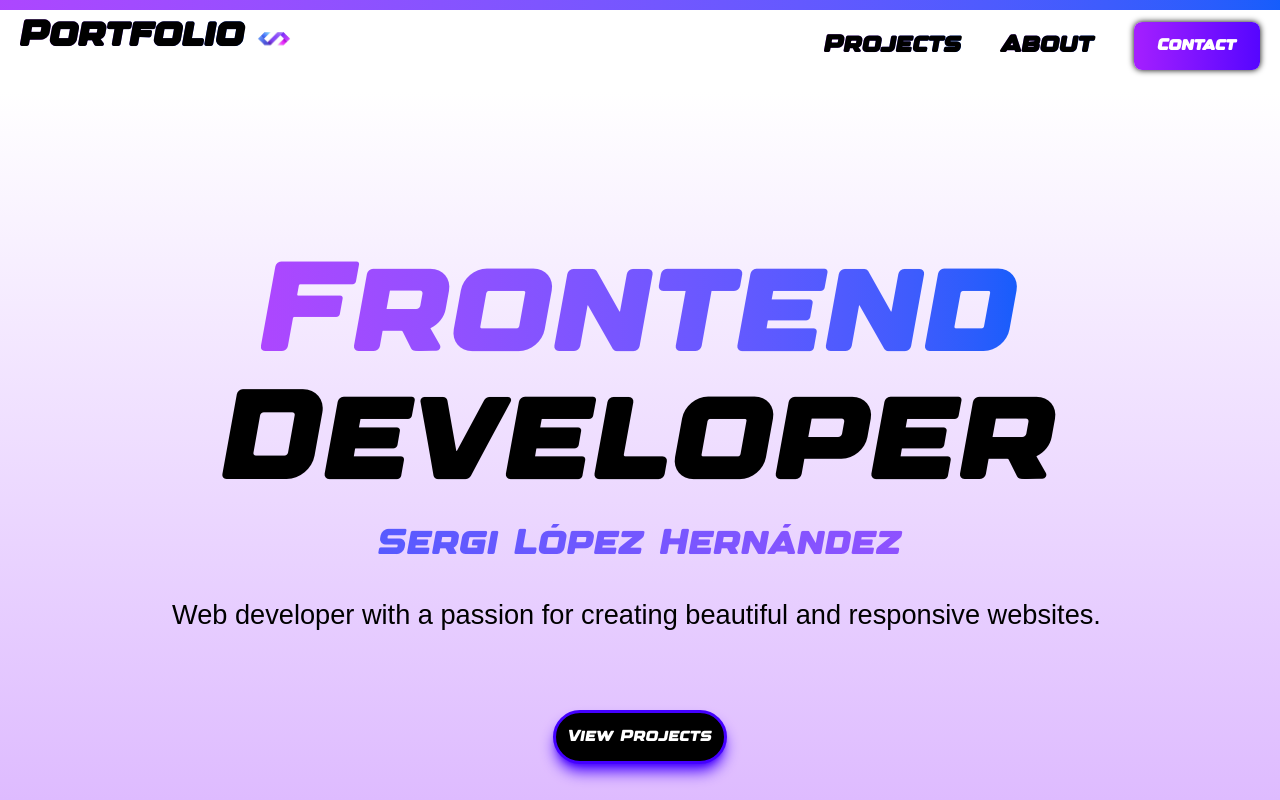
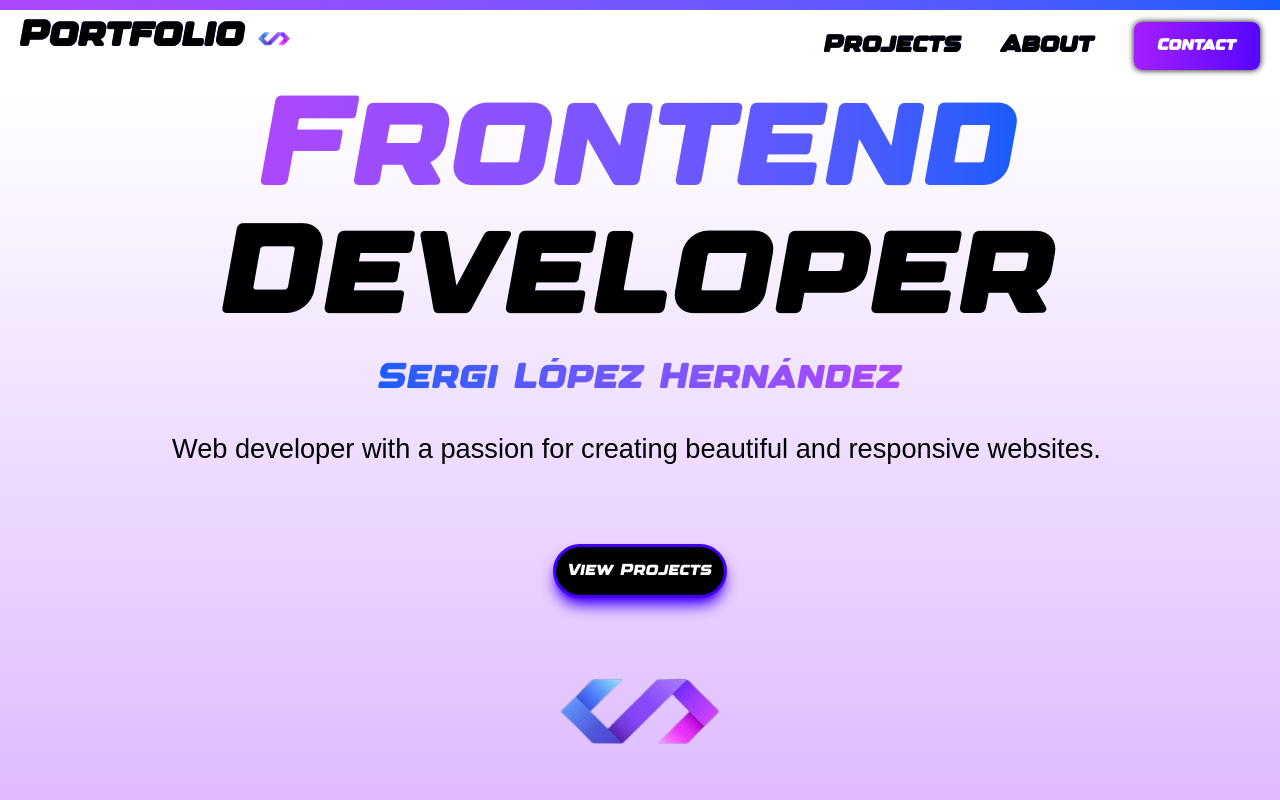
Before and after one commit to sergilh/Portfolio, a Next.js app in the folder portfolio-frontend-dev/: page / in a window 1280 px wide. Shown: the top 800 px of the page. Built offline with nearby package versions, Linux system fonts and the light colour scheme.

Commit message:
Mejoras rendimiento scroll

```diff
--- a/portfolio-frontend-dev/src/app/components/AboutMe.js
+++ b/portfolio-frontend-dev/src/app/components/AboutMe.js
@@ -1,32 +1,21 @@
-import { useState, useRef } from "react";
-import { useTransform, useScroll, motion } from "framer-motion";
+import { useRef } from "react";
 import Skills from "./Skills";
-import useScrollOpacity from "../utils/motionEffects";
 
 const AboutMe = () => {
 	const ref = useRef(null);
 
-	const { opacity, opacityOut } = useScrollOpacity(ref, [
-		"start start",
-		"end start",
-	]);
 	return (
 		<section
 			id="about"
 			className="bg-[#8716f7] bg-linear-to-b from-purple-300 via-60% via-blue-300  rounded-b-[12vw] flex justify-center items-center scroll-smooth h-auto "
 		>
-			<div className="sticky top-0 flex mb-20 h-auto w-full">
+			<div className="relative flex mb-20 h-auto w-full">
 				<div className="flex flex-col items-center justify-center mt-20 px-6 text-center h-auto w-full">
 					<h2 className="font-[ThirdFont] text-white text-4xl md:text-5xl transition-all duration-200 mb-10 hover:text-white">
 						Hi, I&apos;m Sergi
 					</h2>
 
-					<motion.div
-						ref={ref}
-						style={{ opacity }}
-						transition={{ duration: 0.7 }}
-						className="w-full sm:max-w-3xl h-auto w-full bg-gradient-to-b from-white via-white to-purple-100 font-[SecondaryFont] flex flex-col  items-center justify-center backdrop-blur-sm border border-black/10 text-black px-8 py-8  rounded-3xl shadow-xl/30 transition-shadow duration-200  hover:shadow-2xl cursor-pointer"
-					>
+					<div className="w-full sm:max-w-3xl h-auto w-full bg-gradient-to-b from-white via-white to-purple-100 font-[SecondaryFont] flex flex-col  items-center justify-center  border border-black/10 text-black px-8 py-8  rounded-3xl shadow-xl/30 transition-shadow duration-200  hover:shadow-2xl cursor-pointer">
 						<div className="flex items-center justify-center w-full mb-6">
 							<div className="h-[2px] bg-gradient-to-r from-white to-purple-400 flex-grow mx-3"></div>
 							<h3 className="text-3xl bg-clip-text text-transparent bg-gradient-to-r from-purple-500 to-blue-600  uppercase whitespace-nowrap ">
@@ -52,7 +41,7 @@ const AboutMe = () => {
 								Download CV
 							</button>
 						</a>
-					</motion.div>
+					</div>
 					<Skills />
 				</div>
 			</div>
--- a/portfolio-frontend-dev/src/app/components/Header.js
+++ b/portfolio-frontend-dev/src/app/components/Header.js
@@ -1,6 +1,4 @@
 import Image from "next/image";
-import Link from "next/link";
-import { useTransform, useScroll, motion } from "framer-motion";
 
 const Header = () => {
 	return (
--- a/portfolio-frontend-dev/src/app/components/Hero.js
+++ b/portfolio-frontend-dev/src/app/components/Hero.js
@@ -2,42 +2,17 @@
 import { React, useRef, useState } from "react";
 import { TypeAnimation } from "react-type-animation";
 import Image from "next/image";
-import {
-	useTransform,
-	useScroll,
-	useSpring,
-	motion,
-	useMotionValueEvent,
-} from "framer-motion";
+
 /*Componentes*/
 import AboutMe from "./AboutMe";
 
 const Hero = () => {
-	/*Animaciones Scroll*/
-	const [effectFinish, setEffectFinish] = useState(false);
-	const ref = useRef(null);
-	const { scrollYProgress } = useScroll({
-		target: ref,
-		offset: ["start start", "end start"],
-	});
-	const scale = useTransform(scrollYProgress, [0, 1], [1, 14]);
-	const opacity = useTransform(scrollYProgress, [0, 0.9], [1, 0]);
-
-	useMotionValueEvent(scrollYProgress, "change", (latest) => {
-		setEffectFinish(latest >= 0.3);
-	});
-
 	const text = "Developer";
-
 	return (
 		<>
-			<section ref={ref} id="home" className="dark h-[100vh]">
-				<div className=" h-screen scroll-smooth bg-cover bg-end bg-repeat-space flex items-center justify-center p-10 bg-gradient-to-b from-white to-purple-300">
-					<motion.div
-						style={{ scale, opacity }}
-						className=" w-full h-full items-center justify-center pt-30  "
-					>
-						<motion.h1 className="text-white md:text-9xl text-6xl transition-all duration-500  text-center">
+			<section id="home" className="dark h-[100vh]">
+				<div className=" h-screen scroll-smooth bg-cover bg-end bg-repeat-space flex flex-col items-center justify-center p-10 bg-gradient-to-b from-white to-purple-300">
+					<h1 className="text-white md:text-9xl text-6xl transition-all duration-500  text-center">
 						<span className="bg-linear-to-r from-purple-500 to-blue-600 bg-clip-text dark:text-white  text-transparent ">
 							Frontend
 						</span>{" "}
@@ -52,16 +27,11 @@ const Hero = () => {
 								</span>
 							);
 						})}
-						</motion.h1>
+					</h1>
 					<p className=" text-[#8716f7] text-transparent  bg-clip-text bg-linear-to-l from-purple-500 to-blue-600 text-center text-3xl  text-wrap md:text-4xl mt-4   ">
 						Sergi López Hernández
 					</p>
-						<motion.p
-							style={{
-								opacity: effectFinish > 0.99 ? 0 : opacity,
-							}}
-							className="font-[Arial] text-[1.7rem] p-5 text-black  text-center text-4xl mt-4 cursor-default"
-						>
+					<p className="font-[Arial] text-[1.7rem] p-5 text-black  text-center text-4xl mt-4 cursor-default">
 						<TypeAnimation
 							sequence={[
 								"Web developer",
@@ -75,7 +45,7 @@ const Hero = () => {
 							speed={55}
 							repeat={Infinity}
 						/>
-						</motion.p>
+					</p>
 					<button
 						type="button"
 						className="flex border-[#4400ff] mx-auto mt-15 rounded-full border-3 p-3 shadow-lg  shadow-[#4400ff]    transition duration-500  text-white bg-black hover:bg-white hover:text-black items-center justify-center text-center cursor-pointer"
@@ -90,7 +60,6 @@ const Hero = () => {
 							height={300}
 						/>
 					</div>
-					</motion.div>
 				</div>
 				<AboutMe />
 			</section>
--- a/portfolio-frontend-dev/src/app/utils/motionEffects.js
+++ b/portfolio-frontend-dev/src/app/utils/motionEffects.js
@@ -1,5 +1,4 @@
-import React from "react";
-import { useTransform, useScroll, motion } from "framer-motion";
+import { useTransform, useScroll } from "framer-motion";
 
 const useScrollOpacity = (ref, offset = ["start start", "end start"]) => {
 	const { scrollYProgress } = useScroll({
```
Lines whose indentation alone changed are shown as unchanged.
